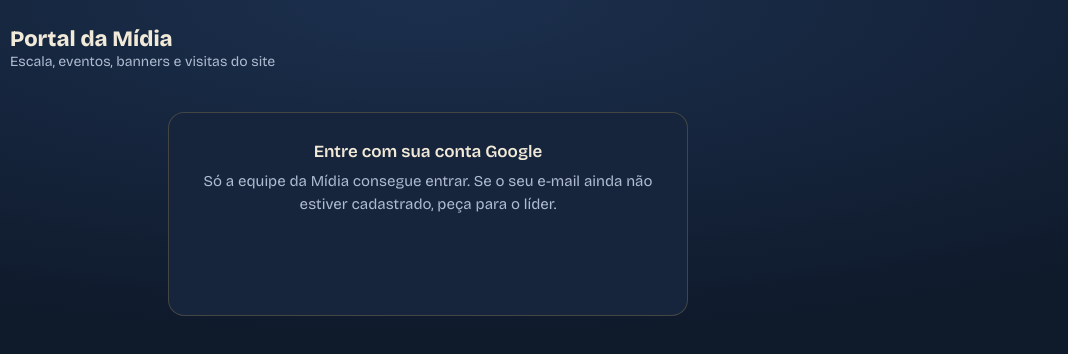
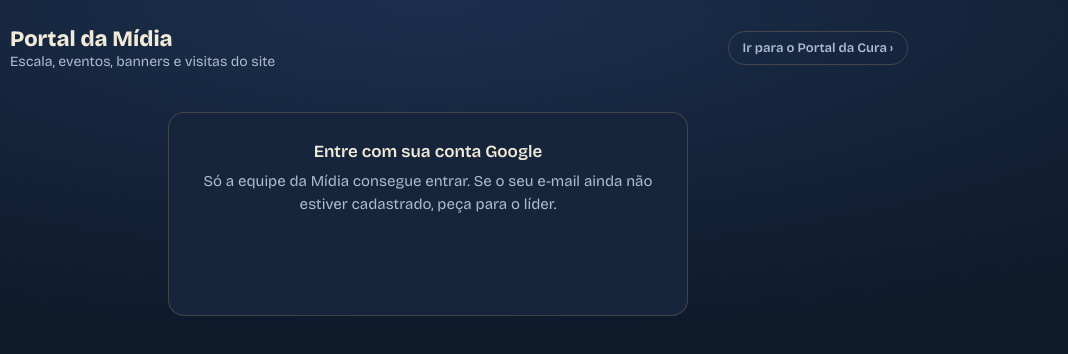
Before and after one commit to curanossaterra/curanossaterra.github.io, a plain HTML site: page midia.html in a window 1280 px wide. Shown: the full height of the page, 212-1280 px from the left. Drawn offline with nearby package versions, Linux system fonts and the light colour scheme.

Commit message:
Portal da Mídia: visitas, presença, tarefas e botão do Portal da Cura

```diff
--- a/midia.html
+++ b/midia.html
@@ -225,6 +225,9 @@
     <div>
       <h1>Portal da Mídia</h1>
       <p>Escala, eventos, banners e visitas do site</p>
+    </div>
+    <div class="acoes">
+      <a class="link-suave" href="./">Ir para o Portal da Cura ›</a>
     </div>
   </header>
 
```
